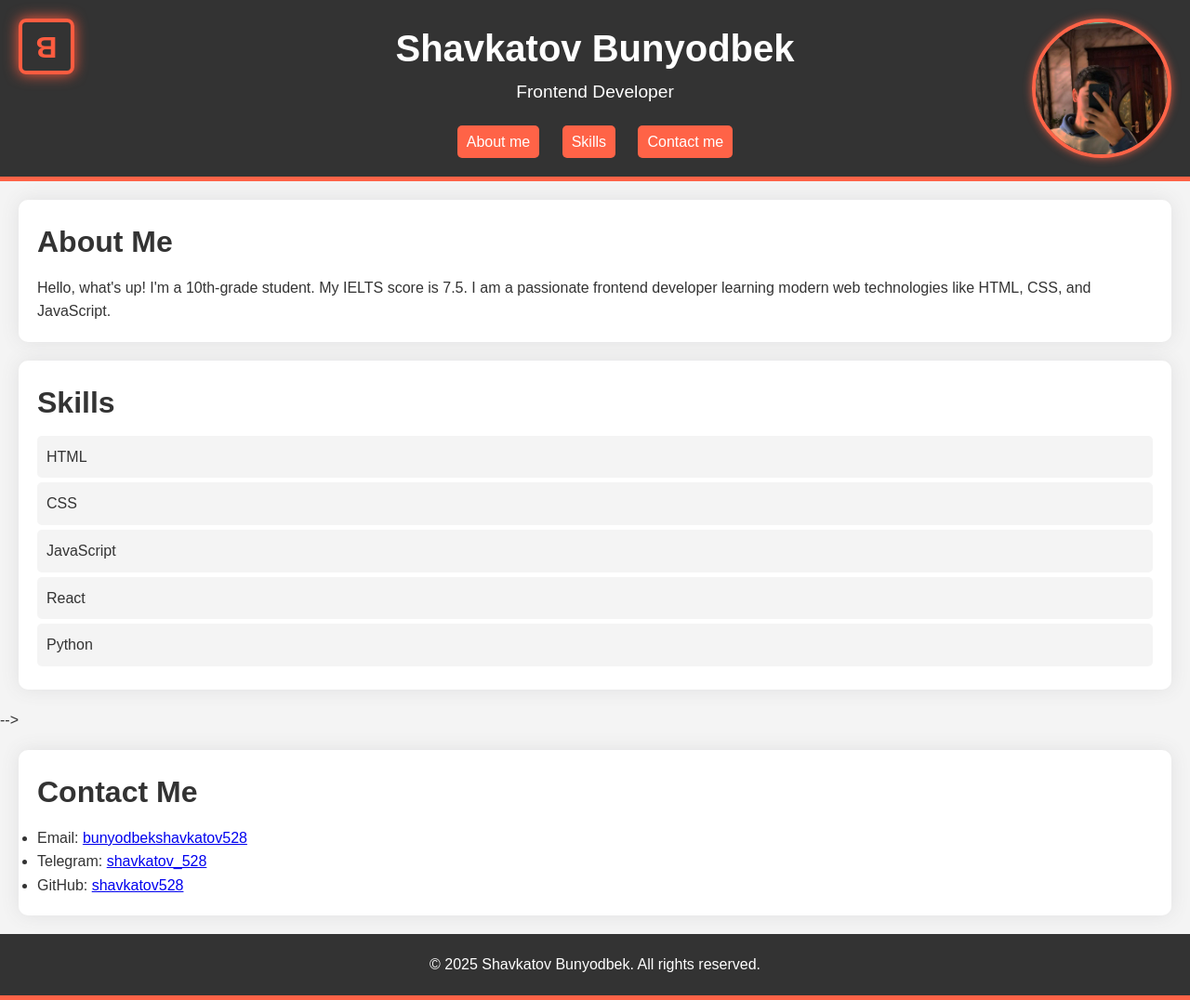
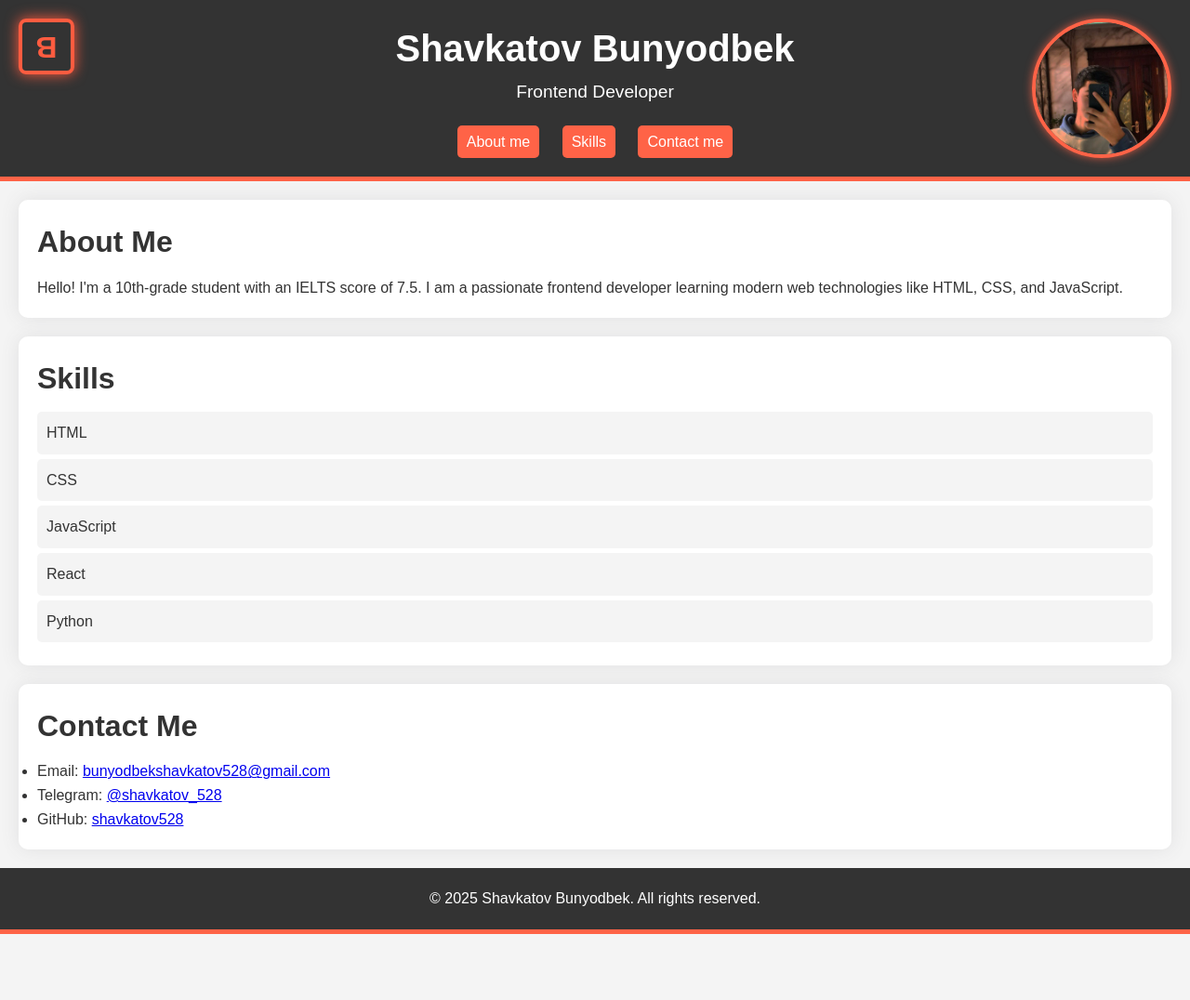
Before and after one commit to shavkatov528/Bunyodbek, a plain HTML site: page index.html in a window 1280 px wide. Shown: the whole page at 93% size. After the commit the page ends 1005 px from the top, so only its background shows below. Drawn offline with Linux system fonts and the light colour scheme.

Commit message:
Update index.html

```diff
--- a/index.html
+++ b/index.html
@@ -13,17 +13,20 @@
         <nav>
             <a href="#about">About me</a>
             <a href="#skills">Skills</a>
-            <!-- <a href="#projects">Projects</a> -->
             <a href="#contact">Contact me</a>
         </nav>
     </header>
+
     <div class="corner-logo"><strong>B</strong></div>
+
+    <main>
         <div class="profile-container">
             <img src="pic.jpg" alt="My Photo" class="profile-img" />
-    <main>
+        </div>
+
         <section id="about" class="about">
             <h2>About Me</h2>
-            <p>Hello, what's up! I'm a 10th-grade student. My IELTS score is 7.5. I am a passionate frontend developer learning modern web technologies like HTML, CSS, and JavaScript.</p>
+            <p>Hello! I'm a 10th-grade student with an IELTS score of 7.5. I am a passionate frontend developer learning modern web technologies like HTML, CSS, and JavaScript.</p>
         </section>
 
         <section id="skills" class="skills">
@@ -37,30 +40,32 @@
             </ul>
         </section>
 
-        <!-- <section id="projects" class="projects">
+        <!-- Projects section (disabled for now)
+        <section id="projects" class="projects">
             <h2>Projects</h2>
             <div class="project">
-                <!-- <h1>I don't have projects yet</h1> -->
-                <!-- <h3>Project 1: Portfolio Website</h3>
+                <h3>Project 1: Portfolio Website</h3>
                 <p>A responsive portfolio website built using HTML and CSS.</p>
             </div>
             <div class="project">
                 <h3>Project 2: E-commerce Site</h3>
-                <p>A responsive portfolio website built using HTML and CSS.</p>
-            </div> -->
-        <!-- </section> --> -->
+                <p>A fully responsive online shop design built with HTML, CSS, and JS.</p>
+            </div>
+        </section>
+        -->
 
         <section id="contact" class="contact">
             <h2>Contact Me</h2>
             <ul>
                 <li>Email:
-            <a href="mailto:bunyodbekshavkatov528@gmail.com">bunyodbekshavkatov528</a>
+                    <a href="mailto:bunyodbekshavkatov528@gmail.com">bunyodbekshavkatov528@gmail.com</a>
                 </li>
-        <li>
-          Telegram:
-          <a href="https://t.me/shavkatov_528" target="_blank">shavkatov_528</a>
+                <li>Telegram:
+                    <a href="https://t.me/shavkatov_528" target="_blank">@shavkatov_528</a>
                 </li>
-        <li>GitHub: <a href="https://github.com/shavkatov528" target="_blank">shavkatov528</a></li>
+                <li>GitHub:
+                    <a href="https://github.com/shavkatov528" target="_blank">shavkatov528</a>
+                </li>
             </ul>
         </section>
     </main>
@@ -69,4 +74,4 @@
         <p>&copy; 2025 Shavkatov Bunyodbek. All rights reserved.</p>
     </footer>
 </body>
-</html
+</html>
```
Lines whose indentation alone changed are shown as unchanged.
